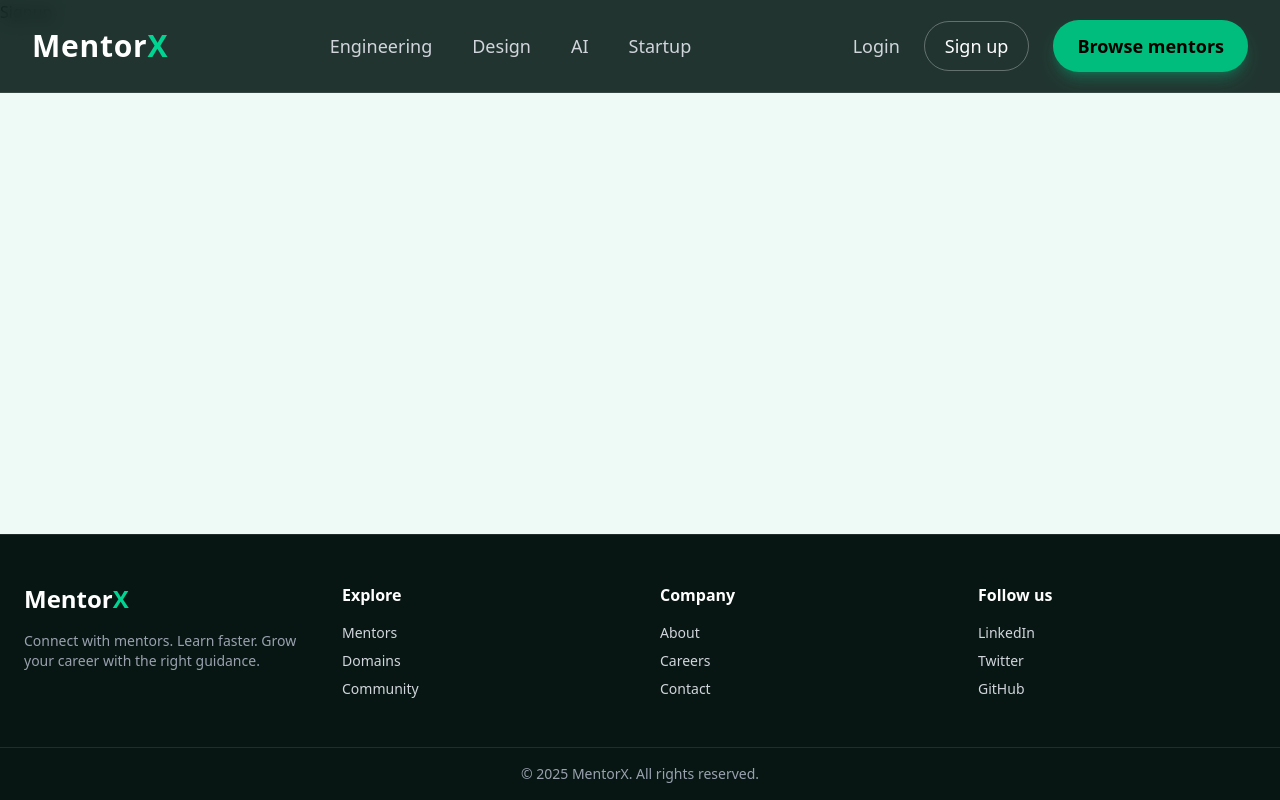
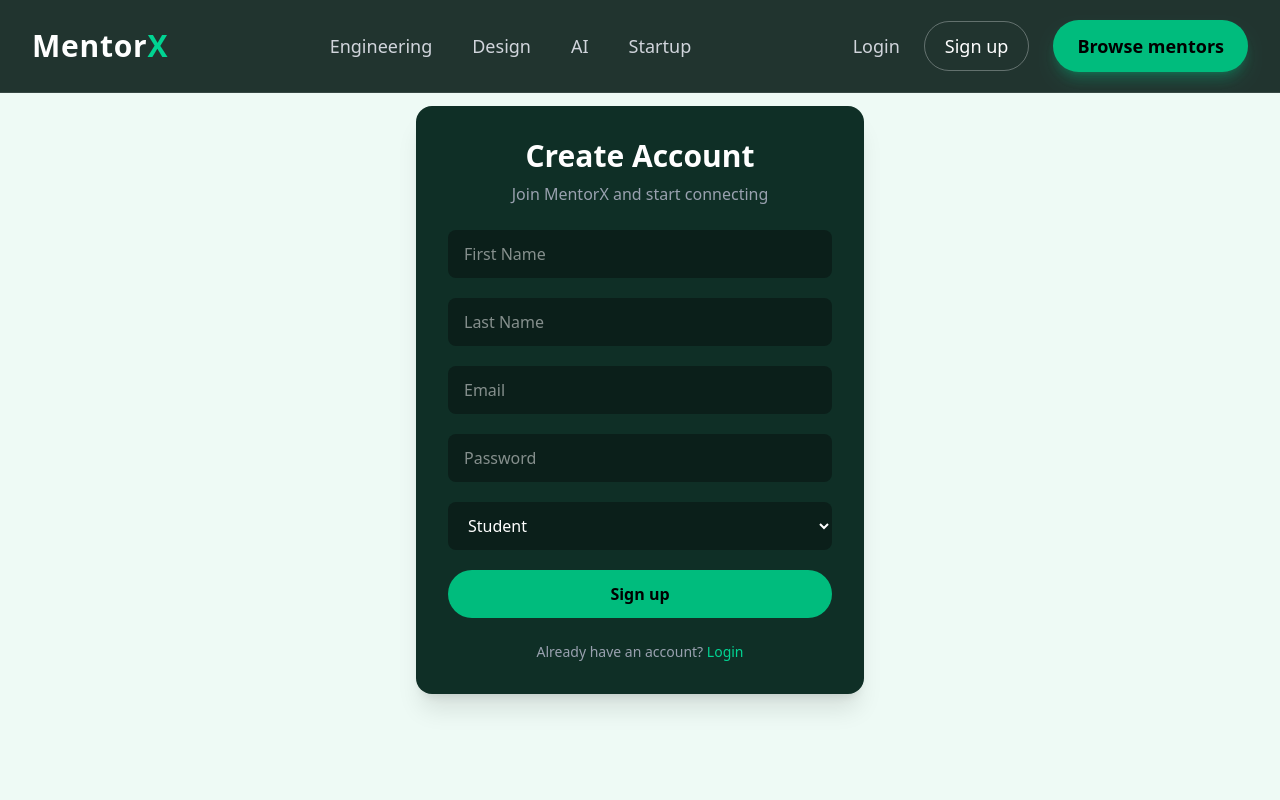
Before and after one commit to VishakhaSahu05/MentorX, a React (Vite) app: page /signup in a window 1280 px wide. Shown: the top 800 px of the page. Built offline with nearby package versions, Linux system fonts and the light colour scheme; no server answers.

Commit message:
feat : SignUp , MentorDashboard

```diff
--- a/src/components/Feed.jsx
+++ b/src/components/Feed.jsx
@@ -1,21 +1,25 @@
 import axios from "axios";
-import React, { useEffect } from "react";
+import React, { useEffect, useState } from "react";
 import { BASE_URL } from "../utils/constant";
 import { useDispatch, useSelector } from "react-redux";
 import { addFeed } from "../utils/feedSlice";
+ import { removeUserFromFeed } from "../utils/feedSlice";
 
 const Feed = () => {
   const feed = useSelector((store) => store.feed); // null | array
   const dispatch = useDispatch();
+  const [sendingId, setSendingId] = useState(null);
 
+  // Fetch mentors feed
   const getFeed = async () => {
     if (feed !== null) return;
 
     try {
-      const res = await axios.get(BASE_URL + "/feed", {
-        withCredentials: true,
-      });
-      dispatch(addFeed(res.data.mentors));
+      const res = await axios.get(
+        BASE_URL + "/feed",
+        { withCredentials: true }
+      );
+      dispatch(addFeed(res.data.mentors || []));
     } catch (err) {
       console.error("Failed to load feed", err);
     }
@@ -24,6 +28,31 @@ const Feed = () => {
   useEffect(() => {
     getFeed();
   }, []);
+
+// SEND CONNECTION REQUEST (STUDENT → MENTOR)
+const handleSendRequest = async (mentorId) => {
+  try {
+    setSendingId(mentorId);
+
+    await axios.post(
+      `${BASE_URL}/request/send/interested/${mentorId}`,
+      {},
+      { withCredentials: true }
+    );
+
+    // UI se mentor hata do
+    dispatch(removeUserFromFeed(mentorId));
+
+  } catch (err) {
+    console.error(
+      "Send request failed:",
+      err.response?.data || err.message
+    );
+    alert(err.response?.data?.message || "Failed to send request!");
+  } finally {
+    setSendingId(null);
+  }
+};
 
   return (
     <div className="max-w-3xl mx-auto py-12 px-6">
@@ -63,7 +92,6 @@ const Feed = () => {
                   {mentor.firstName} {mentor.lastName}
                 </h2>
 
-                {/* ✅ Department badge */}
                 <span className="inline-block mt-2 px-3 py-1 text-sm rounded-full bg-emerald-100 text-emerald-700">
                   {mentor.department}
                 </span>
@@ -104,8 +132,14 @@ const Feed = () => {
                 View Profile
               </button>
 
-              <button className="flex-1 py-3 rounded-full border border-emerald-500 text-emerald-600 font-semibold hover:bg-emerald-50">
-                Connect
+              <button
+                onClick={() => handleSendRequest(mentor._id)}
+                disabled={sendingId === mentor._id}
+                className="flex-1 py-3 rounded-full border border-emerald-500 text-emerald-600 font-semibold hover:bg-emerald-50 disabled:opacity-50"
+              >
+                {sendingId === mentor._id
+                  ? "Sending..."
+                  : "Connect"}
               </button>
             </div>
           </div>
--- a/src/components/Signup.jsx
+++ b/src/components/Signup.jsx
@@ -1,9 +1,146 @@
-import React from 'react'
+import React, { useState } from "react";
+import { Link, useNavigate } from "react-router-dom";
+import axios from "axios";
+import { useDispatch } from "react-redux";
+import { addUser } from "../utils/userSlice";
+import { BASE_URL } from "../utils/constant";
 
 const Signup = () => {
+  const dispatch = useDispatch();
+  const navigate = useNavigate();
+
+  const [formData, setFormData] = useState({
+    firstName: "",
+    lastName: "",
+    emailId: "",
+    password: "",
+    role: "student",
+  });
+
+  const [error, setError] = useState("");
+  const [loading, setLoading] = useState(false);
+
+  const handleChange = (e) => {
+    const { name, value } = e.target;
+    setFormData((prev) => ({
+      ...prev,
+      [name]: value,
+    }));
+  };
+
+  const handleSignup = async (e) => {
+    e.preventDefault();
+    setError("");
+    setLoading(true);
+
+    try {
+      const res = await axios.post(
+        BASE_URL + "/signup",
+        formData,
+        { withCredentials: true }
+      );
+      dispatch(addUser(res.data));
+      navigate("/profile");
+    } catch (err) {
+      setError(
+        err.response?.data?.message ||
+          err.response?.data ||
+          "Signup failed"
+      );
+    } finally {
+      setLoading(false);
+    }
+  };
+
   return (
-    <div>Signup</div>
-  )
-}
+    <div className="flex items-center justify-center min-h-screen px-4 bg-[#eefaf5]">
+      <div className="w-full max-w-md bg-[#0f2f26] rounded-2xl p-8 shadow-xl text-white">
+        <h2 className="text-3xl font-semibold text-center mb-2">
+          Create Account
+        </h2>
 
-export default Signup
+        <p className="text-center text-gray-400 mb-6">
+          Join MentorX and start connecting
+        </p>
+
+        {error && (
+          <p className="text-red-400 text-sm text-center mb-4">
+            {error}
+          </p>
+        )}
+
+        <form className="space-y-5" onSubmit={handleSignup}>
+          {/* FIRST NAME */}
+          <input
+            name="firstName"
+            value={formData.firstName}
+            onChange={handleChange}
+            placeholder="First Name"
+            required
+            className="w-full px-4 py-3 rounded-lg bg-[#0b1f1a]"
+          />
+
+          {/* LAST NAME */}
+          <input
+            name="lastName"
+            value={formData.lastName}
+            onChange={handleChange}
+            placeholder="Last Name"
+            required
+            className="w-full px-4 py-3 rounded-lg bg-[#0b1f1a]"
+          />
+
+          {/* EMAIL */}
+          <input
+            type="email"
+            name="emailId"
+            value={formData.emailId}
+            onChange={handleChange}
+            placeholder="Email"
+            required
+            className="w-full px-4 py-3 rounded-lg bg-[#0b1f1a]"
+          />
+
+          {/* PASSWORD */}
+          <input
+            type="password"
+            name="password"
+            value={formData.password}
+            onChange={handleChange}
+            placeholder="Password"
+            required
+            className="w-full px-4 py-3 rounded-lg bg-[#0b1f1a]"
+          />
+
+          {/* ROLE */}
+          <select
+            name="role"
+            value={formData.role}
+            onChange={handleChange}
+            className="w-full px-4 py-3 rounded-lg bg-[#0b1f1a] text-white"
+          >
+            <option value="student">Student</option>
+            <option value="mentor">Mentor</option>
+          </select>
+
+          <button
+            type="submit"
+            disabled={loading}
+            className="w-full py-3 rounded-full bg-emerald-500 hover:bg-emerald-600 text-black font-semibold disabled:opacity-60"
+          >
+            {loading ? "Creating..." : "Sign up"}
+          </button>
+        </form>
+
+        <p className="text-center text-gray-400 text-sm mt-6">
+          Already have an account?{" "}
+          <Link to="/login" className="text-emerald-400 hover:underline">
+            Login
+          </Link>
+        </p>
+      </div>
+    </div>
+  );
+};
+
+export default Signup;
--- a/src/utils/feedSlice.js
+++ b/src/utils/feedSlice.js
@@ -1,15 +1,21 @@
 import { createSlice } from "@reduxjs/toolkit";
 
 const feedSlice = createSlice({
-    name : "feed",
-    initialState : null,
-    reducers:{
-        addFeed : (state , action) =>{
-            return action.payload;
-        },
-        removeFeed : () => null,
+  name: "feed",
+  initialState: null,
+  reducers: {
+    addFeed: (state, action) => {
+      return action.payload;
     },
+
+    removeUserFromFeed: (state, action) => {
+      if (!Array.isArray(state)) return state;
+      return state.filter(
+        (user) => user._id !== action.payload
+      );
+    },
+  },
 });
 
-export const {addFeed} = feedSlice.actions;
+export const { addFeed, removeUserFromFeed } = feedSlice.actions;
 export default feedSlice.reducer;
```
Also changed, not shown: src/components/MentorDashboard.jsx (+145 -12 lines), 1 other file (tests, documents, lock files or other folders).
